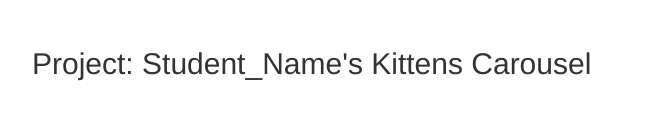
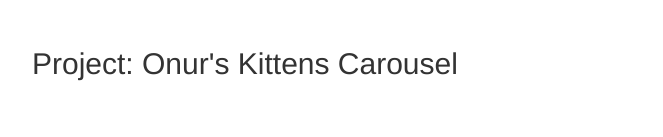
Before and after one commit to ompayat/my-repository, a plain HTML site: page 101-kittens-carousel-static-website-ec2/static-web/index.html in a window 1280 px wide. Shown: the part 403-540 px from the top of the page, without its empty margins (308-971 px from the left). Drawn offline with nearby package versions, Linux system fonts and the light colour scheme.

Commit message:
index file

```diff
--- a/101-kittens-carousel-static-website-ec2/static-web/index.html
+++ b/101-kittens-carousel-static-website-ec2/static-web/index.html
@@ -45,7 +45,7 @@
 
   <div><img src="https://clarusway.com/wp-content/uploads/2020/06/clarusway_logo.png" /></div>
 
-  <h2> Project: Student_Name's Kittens Carousel</h2>
+  <h2> Project: Onur's Kittens Carousel</h2>
 
   <div id="myCarousel" class="carousel slide" data-ride="carousel">
     <!-- Indicators -->
```
Also changed, not shown: 1 other file.
